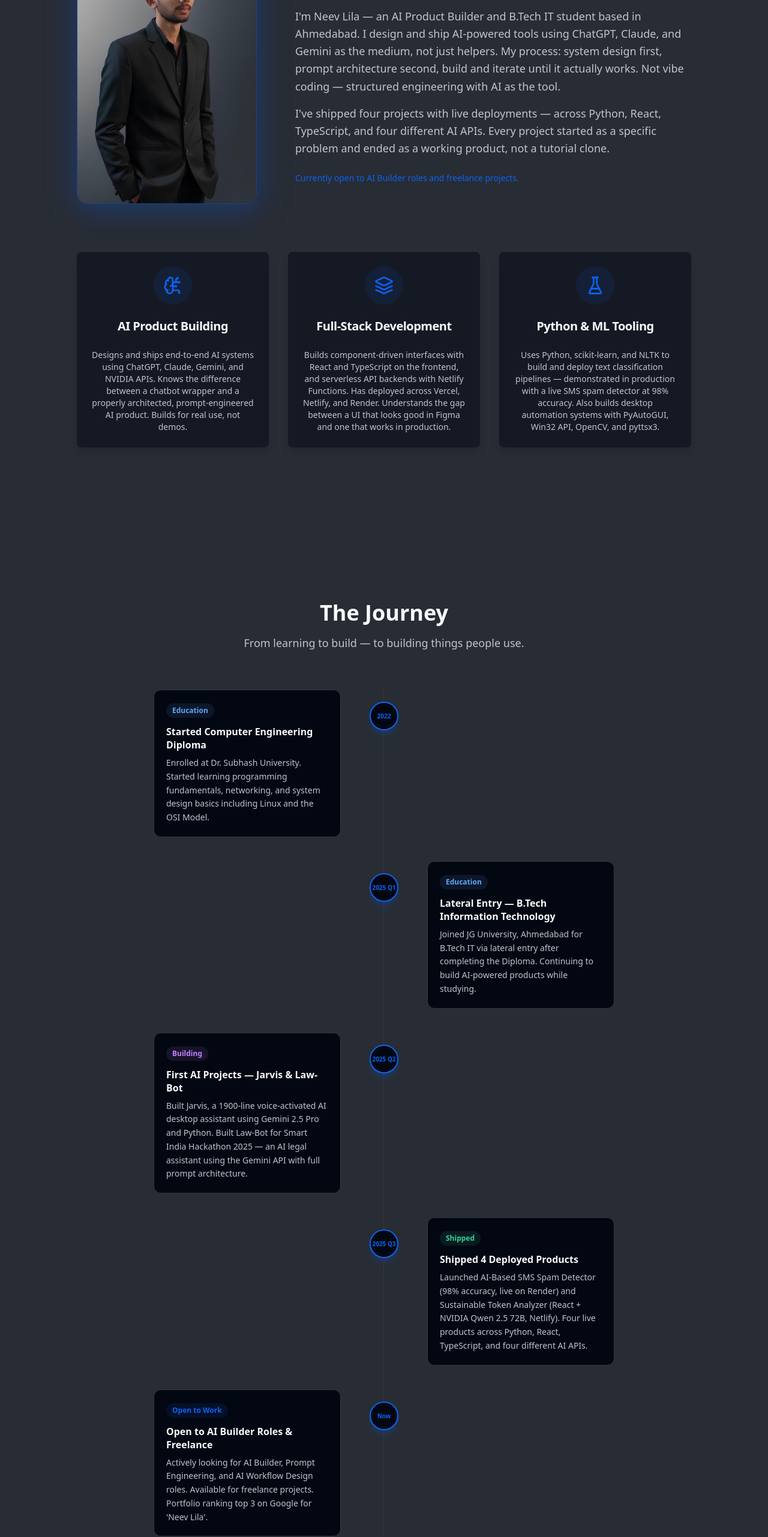
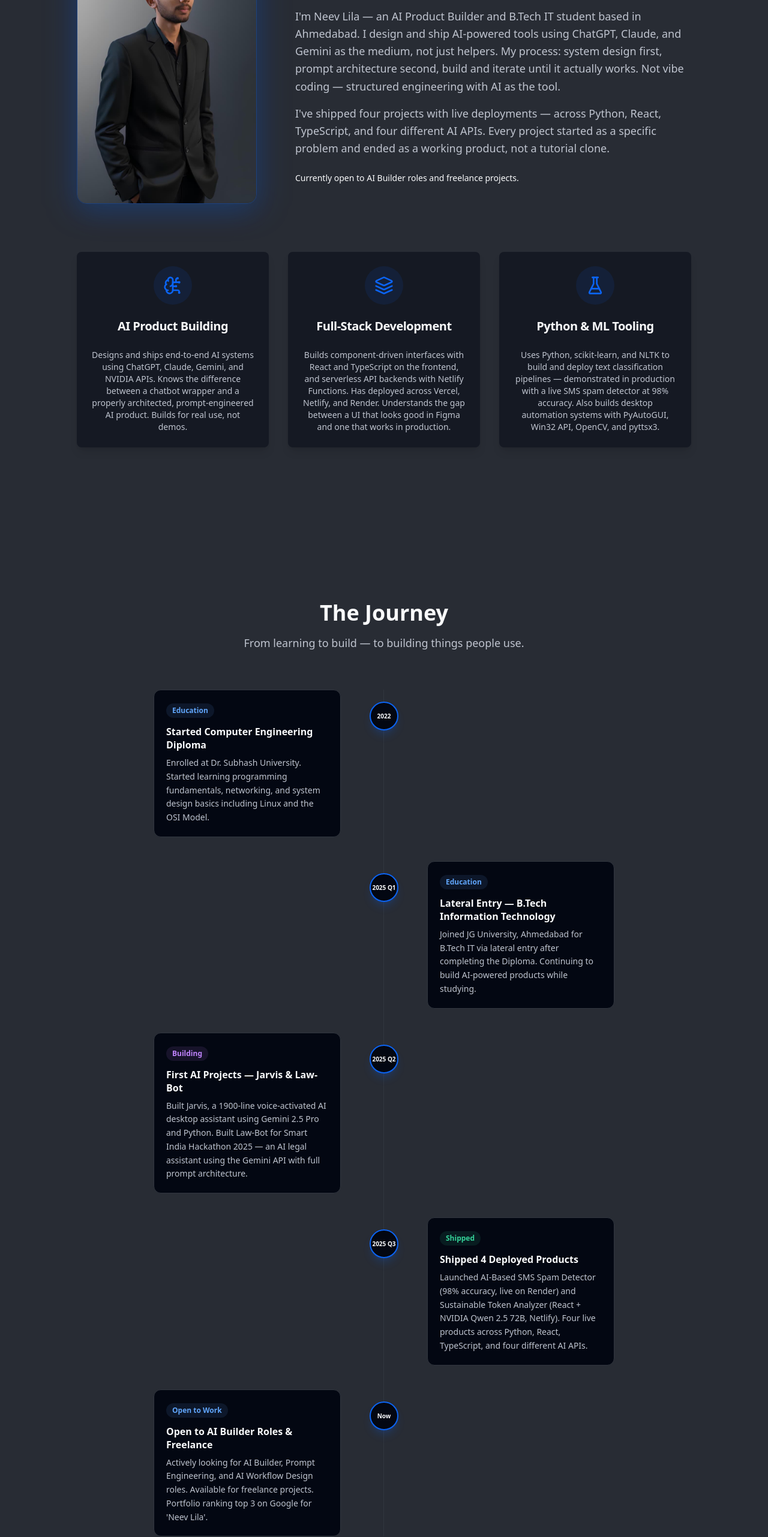
Before and after one commit to neevlila/Neev-Lila-portfolio, a React (Vite) app: page / in a window 1280 px wide. Shown: the part 1013-3576 px from the top of the page at 60% size. Built offline with nearby package versions, Linux system fonts and the light colour scheme.

Commit message:
increase the accessability in seo

```diff
--- a/src/components/AboutSection.tsx
+++ b/src/components/AboutSection.tsx
@@ -56,7 +56,7 @@ const AboutSection = () => {
             <p className="text-lg text-muted-foreground leading-relaxed">
               I&apos;ve shipped four projects with live deployments &mdash; across Python, React, TypeScript, and four different AI APIs. Every project started as a specific problem and ended as a working product, not a tutorial clone.
             </p>
-            <p className="mt-6 text-sm font-medium text-primary">
+            <p className="mt-6 text-sm font-medium text-foreground">
               Currently open to AI Builder roles and freelance projects.
             </p>
           </div>
--- a/src/components/TimelineSection.tsx
+++ b/src/components/TimelineSection.tsx
@@ -34,7 +34,7 @@ const timeline = [
     title: "Open to AI Builder Roles & Freelance",
     description: "Actively looking for AI Builder, Prompt Engineering, and AI Workflow Design roles. Available for freelance projects. Portfolio ranking top 3 on Google for 'Neev Lila'.",
     tag: "Open to Work",
-    tagColor: "bg-primary/10 text-primary",
+    tagColor: "bg-blue-400/10 text-blue-400",
   },
 ];
 
@@ -83,7 +83,7 @@ const TimelineSection = () => {
                 {/* Center dot with year */}
                 <div className="absolute left-0 md:left-1/2 top-5 md:-translate-x-1/2 flex flex-col items-center gap-1">
                   <div className="w-12 h-12 rounded-full bg-background border-2 border-primary flex items-center justify-center z-10 shadow-lg shadow-primary/20">
-                    <span className="text-[10px] font-bold text-primary leading-none text-center">
+                    <span className="text-[10px] font-bold text-foreground leading-none text-center">
                       {item.year}
                     </span>
                   </div>
```
